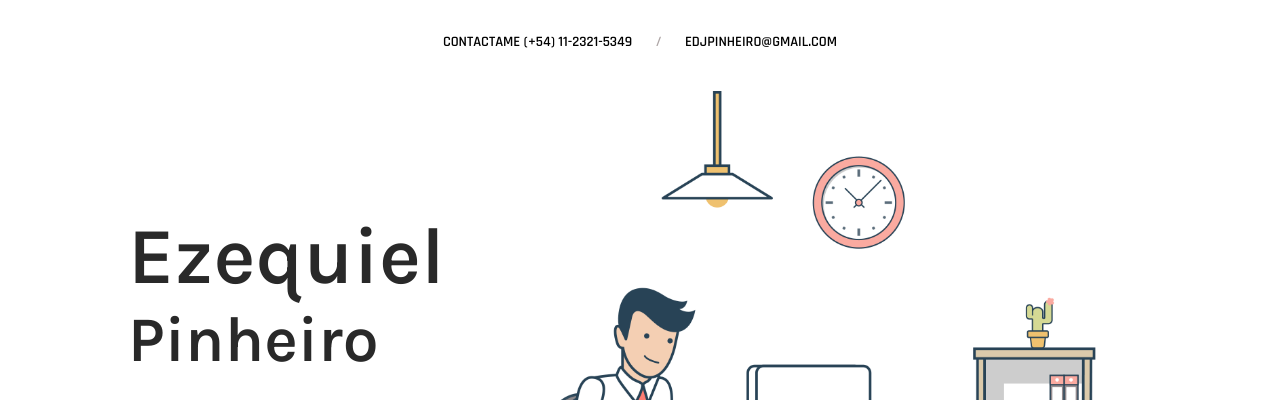
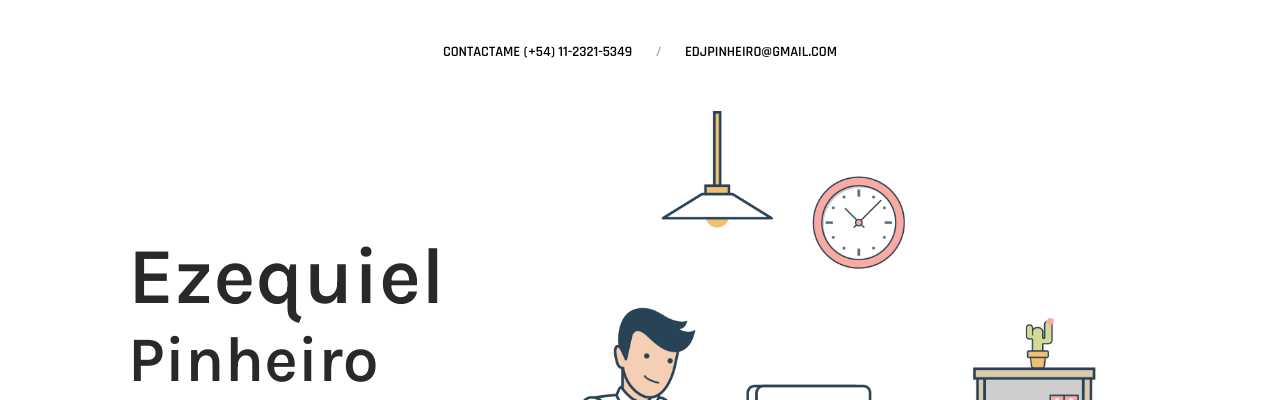
Before and after one commit to ezepdev/portfolio, a website with bundled scripts: page index.html in a window 1280 px wide. Shown: the top 400 px of the page. Built offline with nearby package versions, Linux system fonts and the light colour scheme.

Commit message:
fix styles

```diff
--- a/index.css
+++ b/index.css
@@ -6,6 +6,7 @@ html {
   scroll-behavior: smooth;
   overflow-y: scroll;
   width: 100vw;
+  overflow-x: hidden;
 }
 
 body {
@@ -15,7 +16,7 @@ body {
 
 .main-header {
   width: 100%;
-  padding: 20px 0;
+  padding: 30px 0;
   display: flex;
   align-content: center;
   justify-content: center;
@@ -143,7 +144,7 @@ nav {
 
 .about-me {
   position: relative;
-  width: 100vw;
+  width: 100%;
   height: 100vh;
   display: flex;
 }
```
